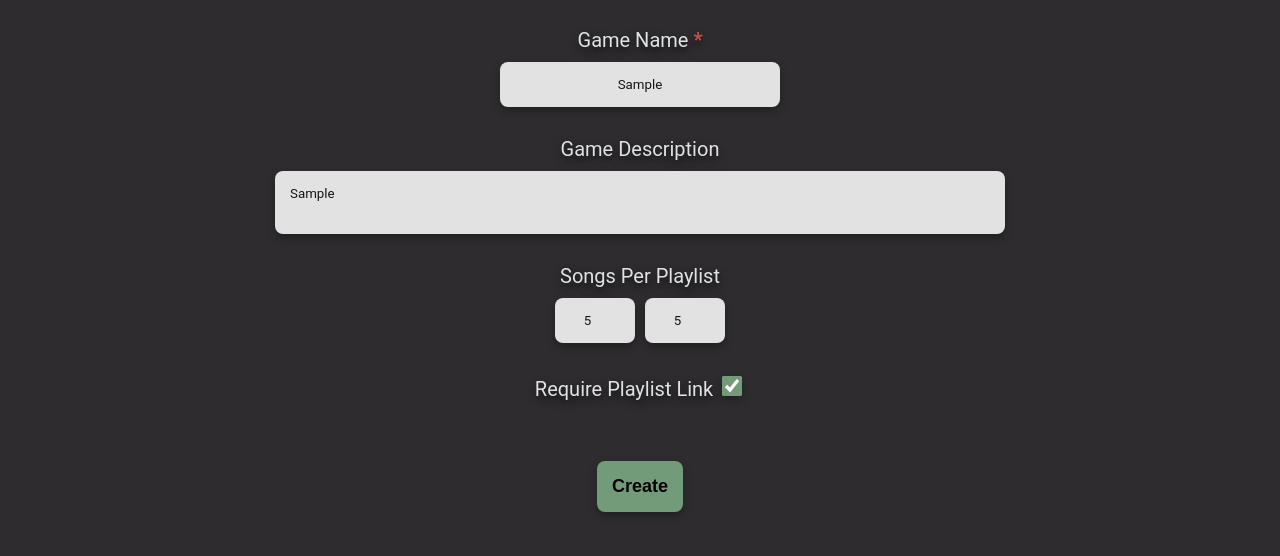
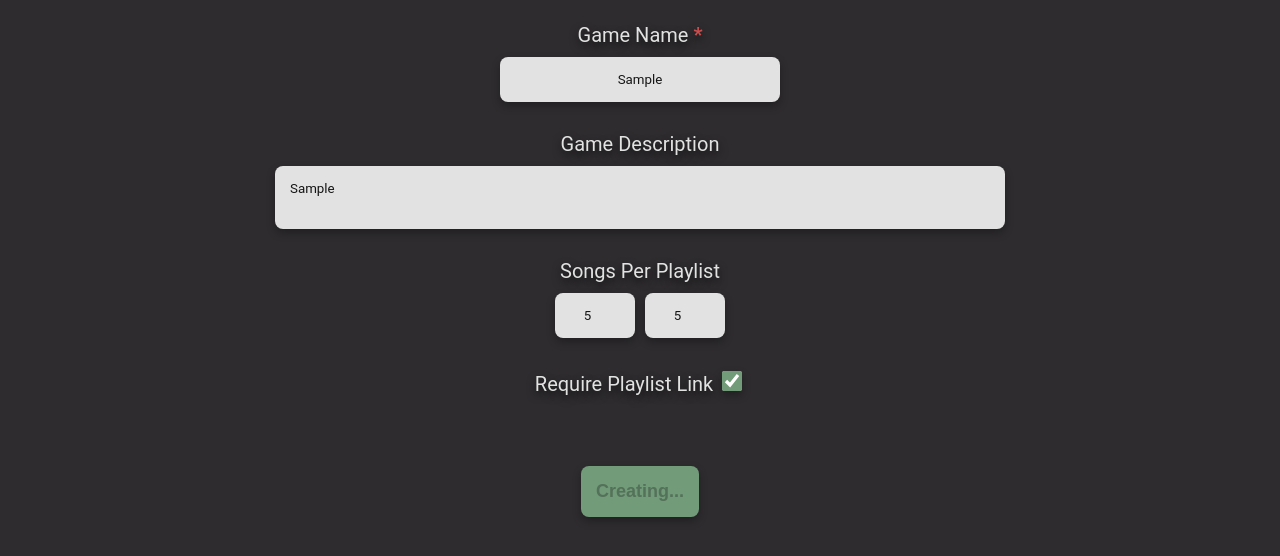
Before and after one commit to drew-abbo/SongRat.ing, a plain HTML site: page frontend/src/new_game.html in a window 1280 px wide. Both pictures are taken after typing "Sample", "Sample", "5", "5" into the empty fields and a click on the button "Create". Shown: the part 172-728 px from the top of the page. Drawn offline with Linux system fonts and the light colour scheme.

Commit message:
set up some basic functionality for the new game page (validation)

```diff
--- a/frontend/src/new_game.html
+++ b/frontend/src/new_game.html
@@ -93,6 +93,8 @@
 
       #invalid-input-reason {
         color: var(--color-error);
+        margin: 10px 20px;
+        min-height: 40px;
       }
 
       #create-button {
@@ -147,9 +149,7 @@
         <input id="require-playlist-link" type="checkbox" checked />
       </label>
 
-      <div style="height: 50px">
-        <p id="invalid-input-reason"></p>
-      </div>
+      <p id="invalid-input-reason"></p>
 
       <button id="create-button">Create</button>
 
@@ -165,6 +165,85 @@
         gameDescTextBox.addEventListener("input", autoResizeTextarea);
         window.addEventListener("resize", autoResizeTextarea);
         window.addEventListener("load", autoResizeTextarea);
+
+        // ensures inputs with type="number" don't allow any non-numeric input
+        // (disables paste in the process)
+        document.querySelectorAll('input[type="number"]').forEach((input) => {
+          input.addEventListener("keypress", (event) => {
+            if (isNaN(String.fromCharCode(event.keyCode)))
+              event.preventDefault();
+          });
+          input.addEventListener("paste", (event) => {
+            event.preventDefault();
+          });
+        });
+
+        function setInvalidInputReason(reason) {
+          document.getElementById("invalid-input-reason").innerHTML = reason;
+        }
+
+        // Returns a valid song count from a string (in range [0, 100]) or null
+        // if it isn't valid. All whitespace strings return a default value.
+        function validateSongCount(str, defaultVal) {
+          str = str.trim();
+          if (str === "") {
+            return defaultVal;
+          }
+          if (!/^\d+$/.test(str)) {
+            return null;
+          }
+          const ret = Number(str);
+          return ret >= 1 && ret <= 100 ? ret : null;
+        }
+
+        // when the "Create" button is clicked
+        document
+          .getElementById("create-button")
+          .addEventListener("click", function () {
+            const gameName = document.getElementById("game-name").value;
+            if (!gameName) {
+              setInvalidInputReason("Please set a game name.");
+              return;
+            }
+
+            // ensure both songs per playlist values are valid
+            const minSongs = validateSongCount(
+              document.getElementById("min-songs").value,
+              1
+            );
+            const maxSongs = validateSongCount(
+              document.getElementById("max-songs").value,
+              100
+            );
+            if (!minSongs || !maxSongs || minSongs > maxSongs) {
+              setInvalidInputReason(
+                "Songs per playlist limits must be integers from 1-100 where " +
+                  "min ≤ max."
+              );
+              return;
+            }
+
+            const gameDescription =
+              document.getElementById("game-description").value;
+
+            const requirePlaylistLink = document.getElementById(
+              "require-playlist-link"
+            ).checked;
+
+            // disable the button (spam protection)
+            this.disabled = true;
+            this.textContent = "Creating...";
+            setInvalidInputReason("");
+
+            const requestJson = JSON.stringify({
+              game_name: gameName,
+              game_description: gameDescription,
+              min_songs_per_playlist: minSongs,
+              max_songs_per_playlist: maxSongs,
+              require_playlist_link: requirePlaylistLink,
+            });
+            alert(`Request JSON: ${requestJson}`);
+          });
       </script>
     </div>
   </body>
```
